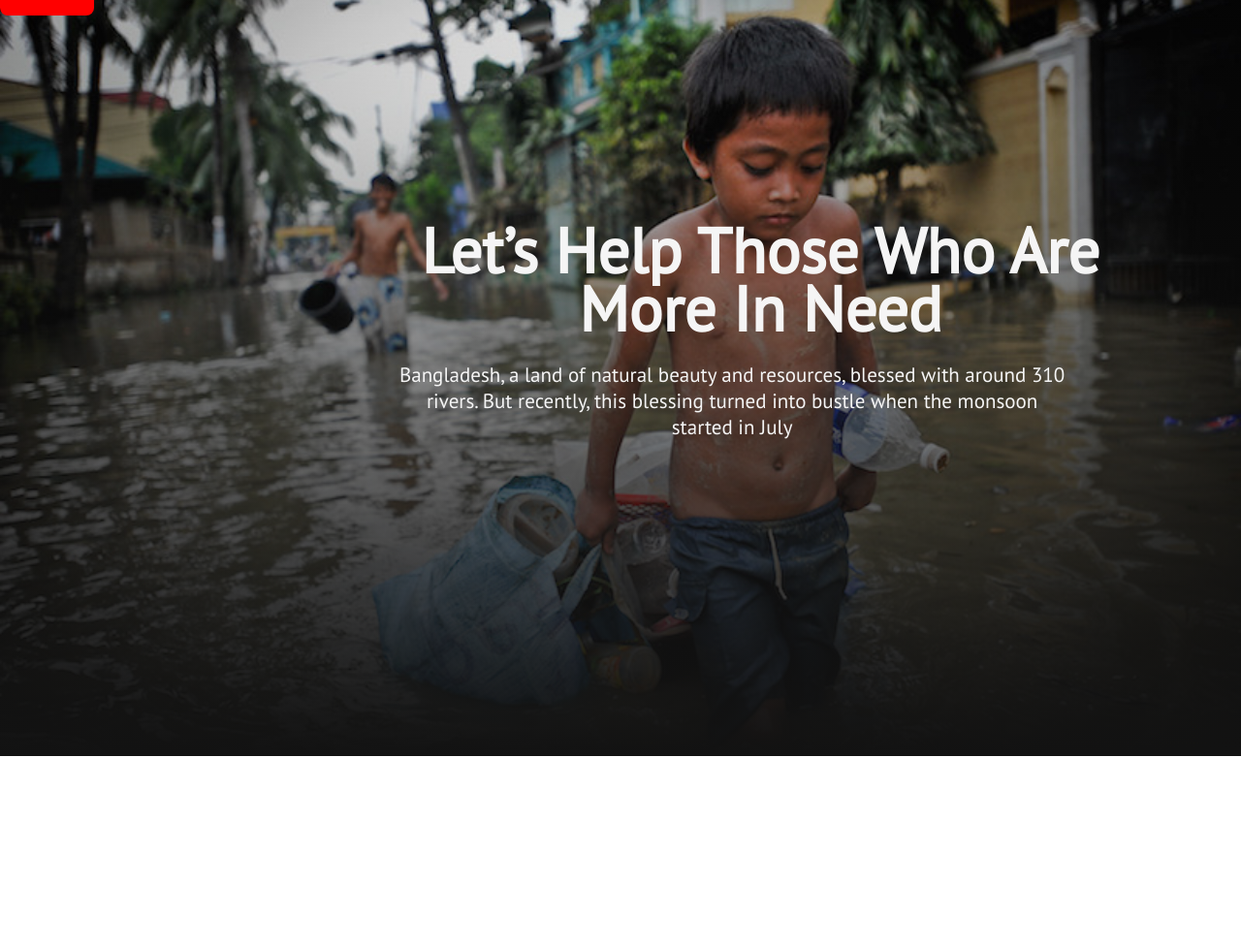
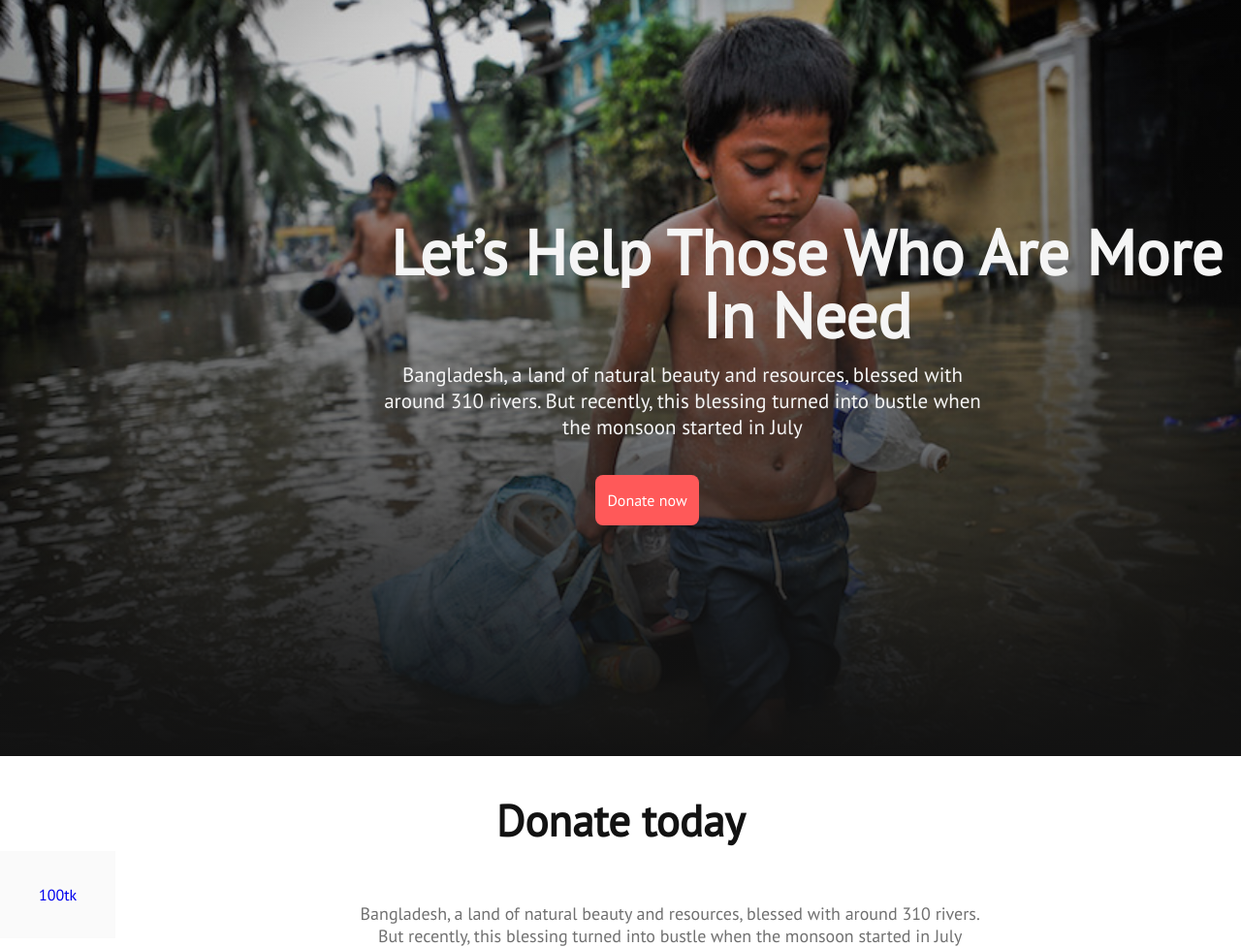
Before and after one commit to maahidhasan/first-assignment, a plain HTML site: page index.html in a window 1280 px wide. Shown: the whole page at 97% size. Before the commit the page ends 800 px from the top, so only its background shows below. Drawn offline with Linux system fonts and the light colour scheme.

Commit message:
sec part

```diff
--- a/index.html
+++ b/index.html
@@ -18,8 +18,20 @@
             <h1>Let’s Help Those Who Are More In Need</h1>
             <p>Bangladesh, a land of natural beauty and resources, blessed with around 310 rivers. But recently, this
                 blessing turned into bustle when the monsoon started in July</p>
-            <a class="btn" href="#">Donet now</a>
+            <a class="btn" href="#">Donate now</a>
         </div>
+    </section>
+    <section class="donate-today">
+
+        <div class="title">
+            <h1>Donate today</h1>
+            <p>Bangladesh, a land of natural beauty and resources, blessed with around 310 rivers. But recently, this
+                blessing turned into bustle when the monsoon started in July</p>
+        </div>
+        <div class="box">
+            <a href="#" class="box-btn">100tk</a>
+        </div>
+
     </section>
 
 
--- a/style.css
+++ b/style.css
@@ -6,14 +6,7 @@ body {
 
 
 
-/* button */
-.btn {
-    padding: 16px 11px;
-    text-align: center;
-    background-color: red;
-    color: white;
-    border-radius: 8px;
-}
+
 
 /* hero */
 .header {
@@ -39,12 +32,12 @@ body {
     color: whitesmoke;
     text-align: center;
     position: absolute;
-    width: 826px;
-    left: 29%;
+    width: 70%;
+    left: 30%;
     top: 174px;
     font-weight: 700;
     font-size: 65px;
-    line-height: 60px;
+    line-height: 65px;
 
 }
 
@@ -53,11 +46,61 @@ body {
 
     text-align: center;
     position: absolute;
-    width: 691px;
+    width: 50%;
     height: 56px;
-    left: 32%;
+    left: 30%;
     top: 352px;
 
     font-weight: 400;
     font-size: 21px;
 }
+
+/* button */
+.btn {
+    padding: 16px 12px;
+    text-align: center;
+    background-color: #FF5959;
+    color: white;
+    border-radius: 8px;
+    font-size: ;
+}
+
+.hero a.btn {
+
+    position: absolute;
+    text-decoration: none;
+    left: 48%;
+    top: 490px;
+}
+
+/* Donate Today part  */
+.title {
+    width: 100%;
+
+}
+
+.title h1 {
+    color: #121212;
+    text-align: center;
+    font-size: 45px;
+}
+
+.title p {
+    color: #707070;
+    text-align: center;
+    font-size: 18px;
+    width: 50%;
+    position: absolute;
+    left: 29%;
+}
+
+a.box-btn {
+
+    height: 123px;
+    width: 136px;
+    background-color: #FAFAFA;
+    padding: 35px 40px;
+    text-decoration: none;
+
+
+}
```
